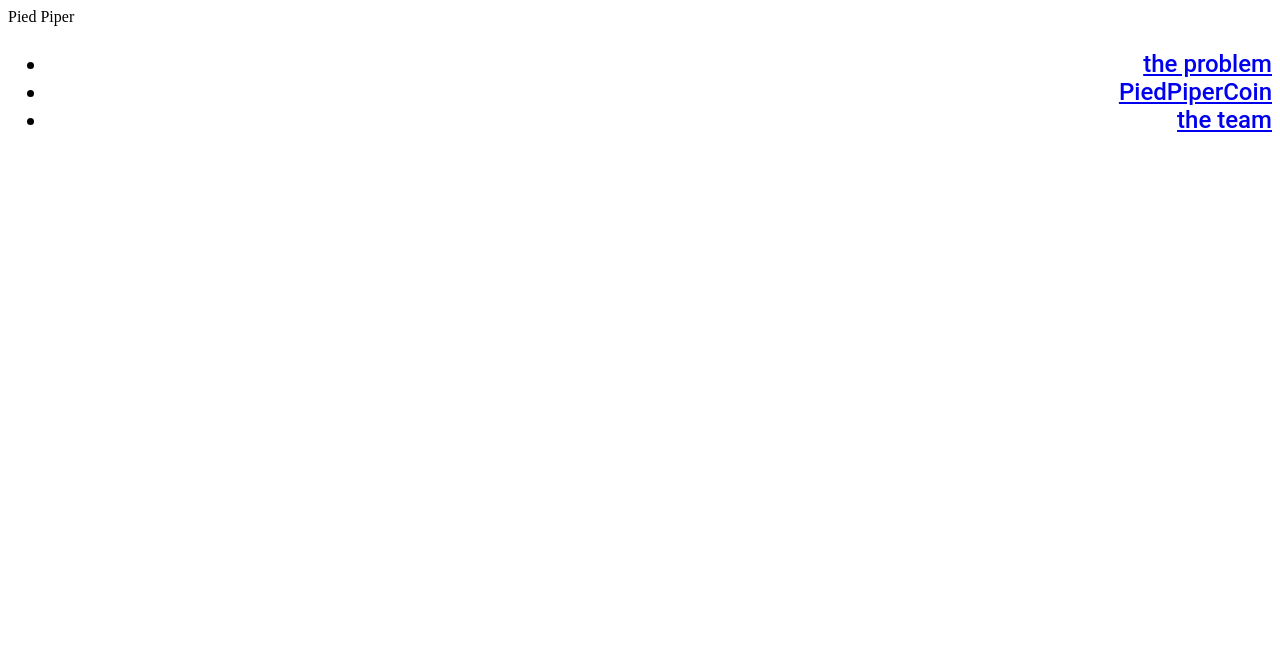
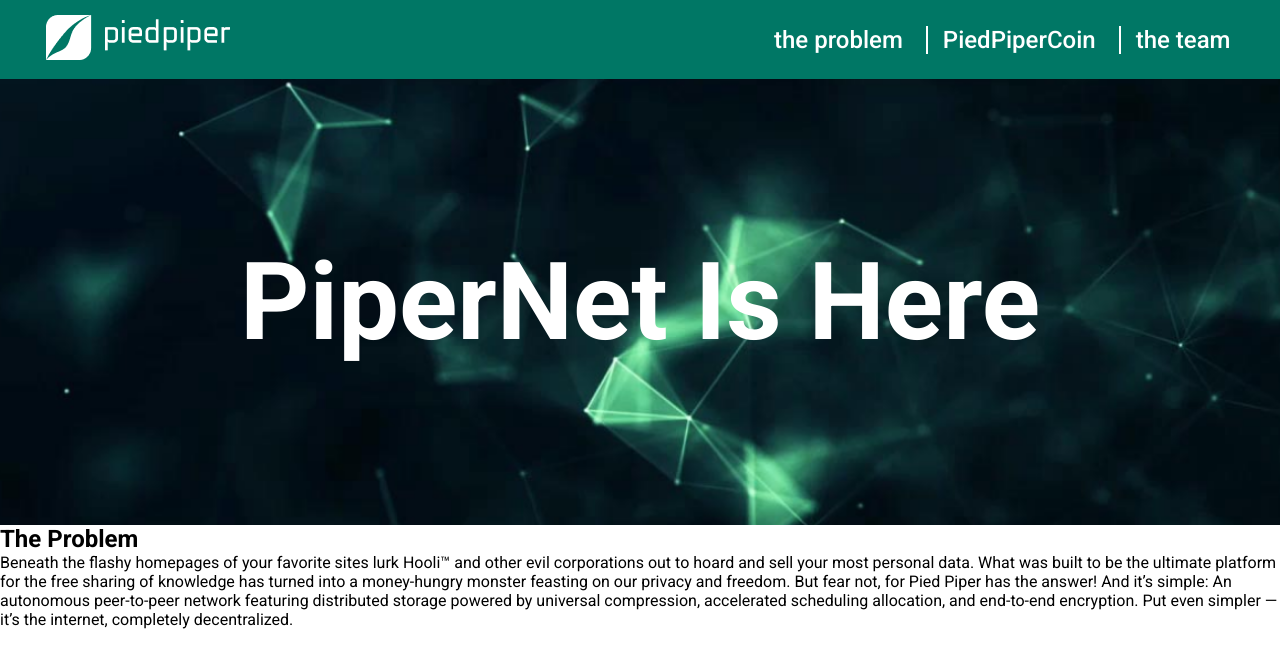
Before and after one commit to VladimirBratov/Sait-CSS, a plain HTML site: page Index.html in a window 1280 px wide. Drawn offline with Linux system fonts and the light colour scheme.

Commit message:
Сделаны блоки Header и Jumbotron

```diff
--- a/CSS/Style.css
+++ b/CSS/Style.css
@@ -1,15 +1,84 @@
-header{
-    background-color: #007765;
-    ;
+*{
+
+    padding: 0;
+    margin: 0;
 }
 
-ul{
+body{
 
-font-family: Roboto, sans-serif;
-font-size: 24px;
-font-weight: 500;
-line-height: 28px;
-letter-spacing: 0em;
-text-align: right;
+    font-family: 'Roboto', sans-serif;
+}
+.header{
+
+    display:flex;
+    align-items: center;
+    justify-content: space-between;
+    padding: 15px;
+    box-sizing: border-box;
+    max-width: 1219px;
+    margin: 0 auto;
+
 
 }
+.header_wrap{
+    background: #007765;
+
+
+}
+.menu{
+   display: flex;
+   list-style: none;
+   font-weight: 500;
+font-size: 24px;
+line-height: 28px;
+}
+.menu li{
+    margin-left:23px ;
+
+}
+
+.menu li a{
+   color:#FFFFFF;
+   text-decoration: none;
+}
+
+.menu li a:hover{
+    color: #FFFFFF;
+    text-decoration: underline;
+}
+
+ul {
+    padding:4px;
+   }
+
+   li {
+
+    display:inline;
+    border-left:2px solid #FFFFFF ;
+    padding-left:15px;
+   }
+
+   li:first-child {
+    border:none;
+   }
+
+   .jumbotron_wrap{
+
+    background: url(../Images/background1.png) center center no-repeat;
+    background-size: cover;
+    padding: 160px 0 160px;
+   }
+
+   .jumbotron{
+    color: #FFFFFF;
+    text-align: center;
+    font-weight: 500;
+    font-size: 72px;
+    max-width: 1219px;
+    min-width: 320px;
+    margin: 0 auto;
+    padding: 0 15px;
+    box-sizing: border-box;
+
+
+   }
--- a/Index.html
+++ b/Index.html
@@ -5,22 +5,58 @@
     <meta charset="UTF-8">
     <meta http-equiv="X-UA-Compatible" content="IE=edge">
     <meta name="viewport" content="width=device-width, initial-scale=1.0">
-    <link rel="stylesheet" href="CSS/Style.css" <title>Pied Piper</title>
+    <link rel="stylesheet" href="CSS/Style.css">
+    <link rel="preconnect" href="https://fonts.googleapis.com">
+    <link rel="preconnect" href="https://fonts.gstatic.com" crossorigin>
+    <link href="https://fonts.googleapis.com/css2?family=Roboto:wght@400;500;700&display=swap" rel="stylesheet">
+    <title>Pied Piper</title>
 </head>
 
 <body>
-    <div id="Boss">
-        <header>
+
+    <section class="header_wrap">
+        <header class="header">
+            <a href="#">
+                <img src="Images/logo.png" alt="Logo" class="logo">
+            </a>
+            <nav>
+                <ul class="menu">
+                    <li><a href="#">the problem</a></li>
+                    <li><a href="#">PiedPiperCoin</a></li>
+                    <li><a href="#">the team</a></li>
+                </ul>
+            </nav>
         </header>
-        <nav class="menu">
-            <ul>
-                <li><a href="#the problem">the problem</a> </li>
-                <li><a href="#Pied">PiedPiperCoin</a></li>
-                <li><a href="#team">the team</a></li>
-            </ul>
-        </nav>
-    </div>
-    <footer></footer>
+    </section>
+
+
+
+    <section class="jumbotron_wrap">
+        <div class="jumbotron">
+            <h1 class="jumbotron_title">PiperNet Is Here
+            </h1>
+        </div>
+    </section>
+
+    <section class="problem_wrap">
+        <section class="problem">
+            <H2 class="parttitle">The Problem</H2>
+            <p>Beneath the flashy homepages of your favorite sites lurk Hooli™ and other evil corporations out to hoard
+                and sell your most personal data.
+
+                What was built to be the ultimate platform for the free sharing of knowledge has turned into a
+                money-hungry monster feasting on our privacy and freedom.
+
+                But fear not, for Pied Piper has the answer! And it’s simple:
+                An autonomous peer-to-peer network featuring distributed storage powered by universal compression,
+                accelerated scheduling allocation, and end-to-end encryption.
+
+                Put even simpler — it’s the internet, completely decentralized.</p>
+        </section>
+
+    </section>
+
+
 
 
 
```
